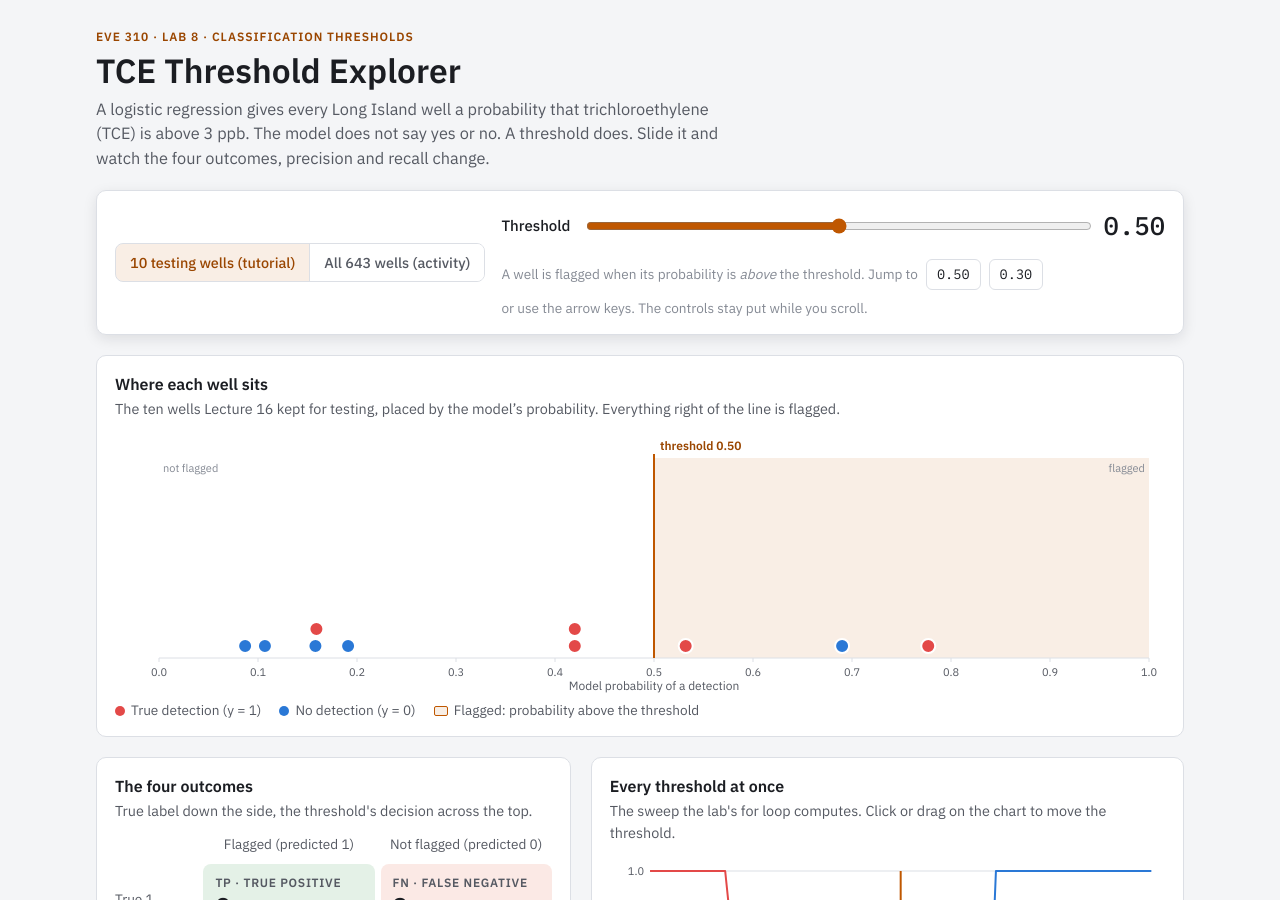
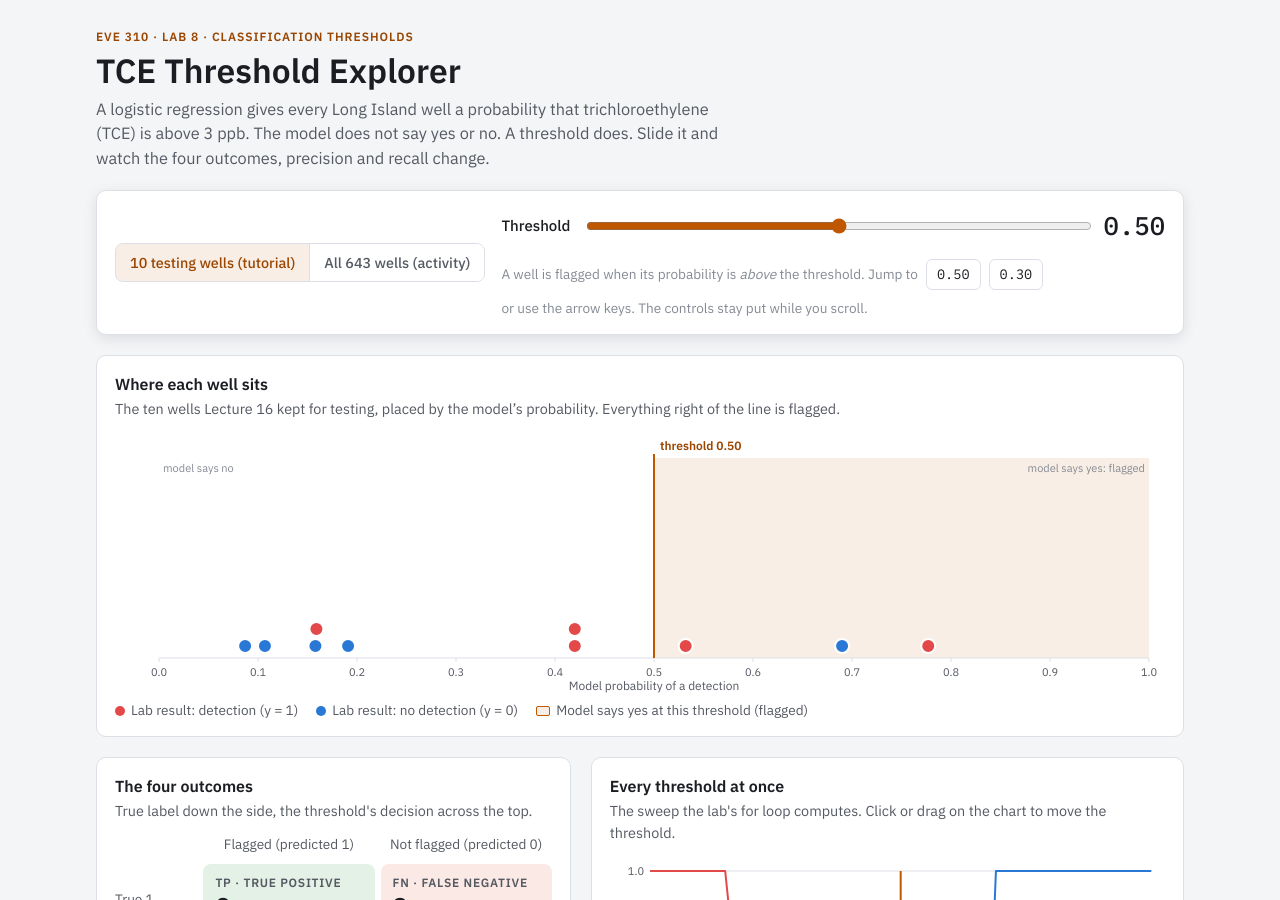
Before and after one commit to ThyanRevolter/eve310-fall-2026, a Jekyll site: the page docs/labs/lab08-threshold-explorer.html, which Jekyll copies as it is, in a window 1280 px wide and 900 px high. Built offline with Jekyll 4.4.1, drawn with Linux system fonts in a browser that asks for light colours.

Commit message:
fix(lab08): label the explorer's legend as lab result versus model decision
Colour is the lab measurement and the shaded side of the line is the
model's decision at the threshold; the legend and in-plot labels now say so.

Co-Authored-By: Claude Fable 5.1 <noreply@anthropic.com>

```diff
--- a/docs/labs/lab08-threshold-explorer.html
+++ b/docs/labs/lab08-threshold-explorer.html
@@ -151,9 +151,9 @@ footer a, .try a { color: var(--accent-ink); }
     <p class="sub" id="wells-sub">Model probability of a detection for each well. Everything right of the line is flagged.</p>
     <div class="chart" id="wells-chart"></div>
     <div class="legend">
-      <span><i style="background: var(--detect)"></i>True detection (y = 1)</span>
-      <span><i style="background: var(--nodetect)"></i>No detection (y = 0)</span>
-      <span><i class="sq" style="background: var(--accent-soft); border: 1px solid var(--accent)"></i>Flagged: probability above the threshold</span>
+      <span><i style="background: var(--detect)"></i>Lab result: detection (y = 1)</span>
+      <span><i style="background: var(--nodetect)"></i>Lab result: no detection (y = 0)</span>
+      <span><i class="sq" style="background: var(--accent-soft); border: 1px solid var(--accent)"></i>Model says yes at this threshold (flagged)</span>
     </div>
   </section>
 
@@ -375,8 +375,8 @@ footer a, .try a { color: var(--accent-ink); }
     // threshold line, on top
     svg.appendChild(el('line', { x1: x(t), x2: x(t), y1: m.t - 4, y2: m.t + ph, stroke: accent, 'stroke-width': 2 }));
     svg.appendChild(el('text', { x: x(t) + (t > 0.8 ? -6 : 6), y: m.t - 8, 'text-anchor': t > 0.8 ? 'end' : 'start', 'font-size': 12, 'font-weight': 600, fill: css('--accent-ink'), 'font-family': 'inherit' }, 'threshold ' + t.toFixed(2)));
-    svg.appendChild(el('text', { x: x(1) - 4, y: m.t + 14, 'text-anchor': 'end', 'font-size': 11, fill: fg3, 'font-family': 'inherit' }, t < 0.97 ? 'flagged' : ''));
-    svg.appendChild(el('text', { x: m.l + 4, y: m.t + 14, 'text-anchor': 'start', 'font-size': 11, fill: fg3, 'font-family': 'inherit' }, t > 0.03 ? 'not flagged' : ''));
+    svg.appendChild(el('text', { x: x(1) - 4, y: m.t + 14, 'text-anchor': 'end', 'font-size': 11, fill: fg3, 'font-family': 'inherit' }, t < 0.9 ? 'model says yes: flagged' : ''));
+    svg.appendChild(el('text', { x: m.l + 4, y: m.t + 14, 'text-anchor': 'start', 'font-size': 11, fill: fg3, 'font-family': 'inherit' }, t > 0.1 ? 'model says no' : ''));
     wellsChart.insertBefore(svg, wellsChart.firstChild);
   }
 
```
